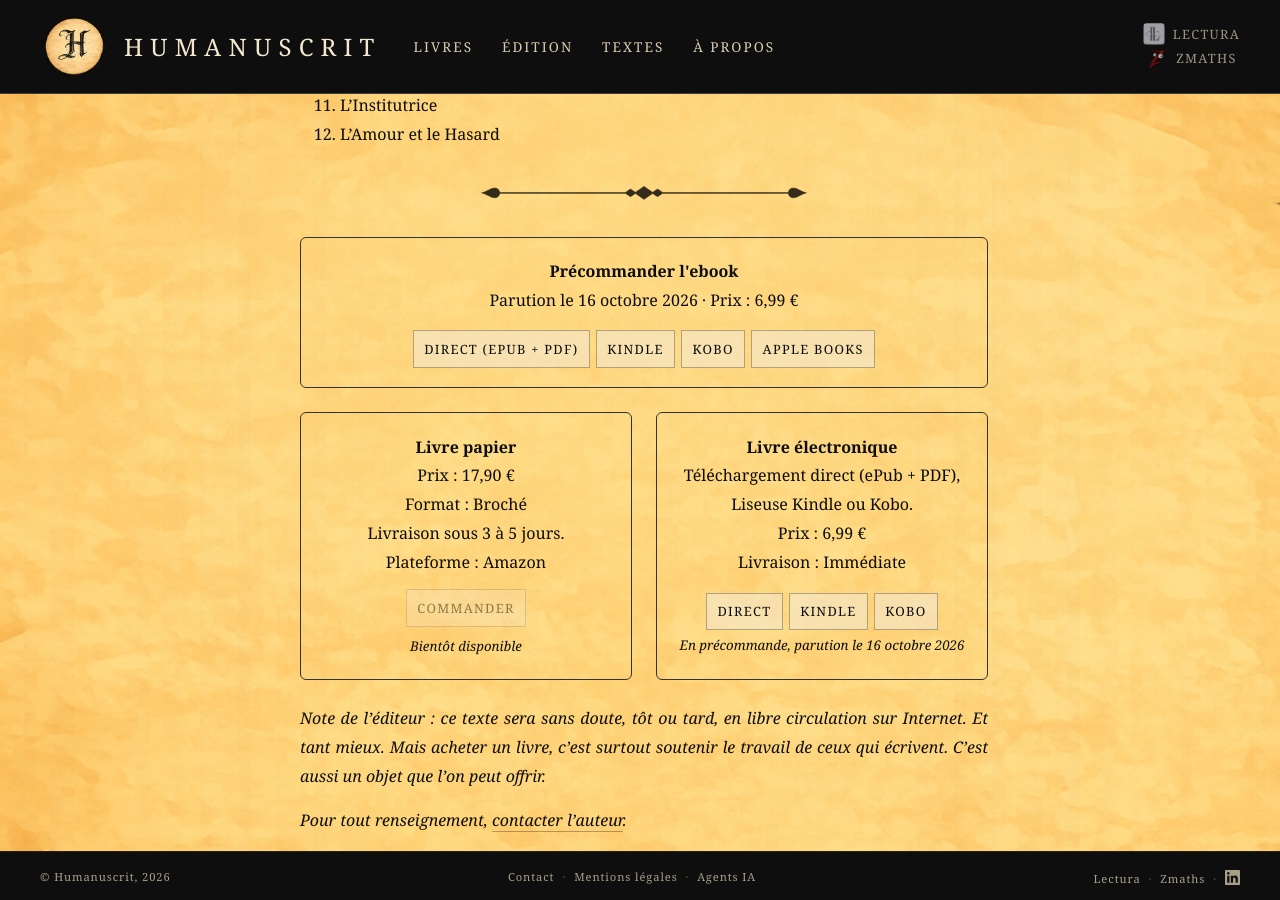
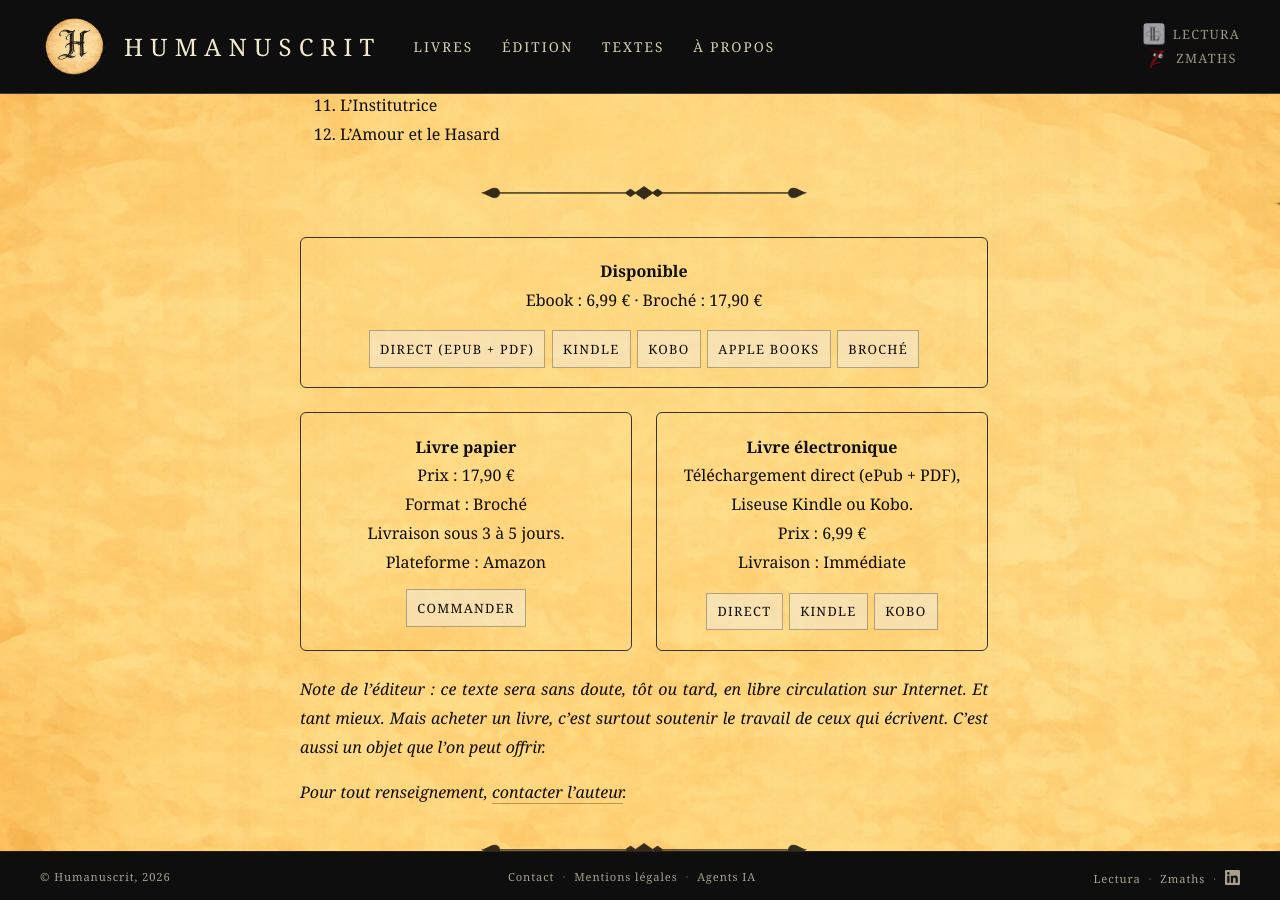
Before and after one commit to maxcarriere/humanuscrit, a Jekyll site: the page built from productions/system-down.md, in a window 1280 px wide and 900 px high, scrolled down 2154 px. Built offline with Jekyll 4.4.1, drawn with Linux system fonts in a browser that asks for light colours; some of the changed text lies outside the part shown.

Commit message:
Sortie du 16 octobre : roman disponible, lien du broché sur Amazon
Page du roman, accueil, Productions, FAQ et llms.txt passent de la précommande
à la disponibilité ; offres JSON-LD en InStock, offre broché ajoutée.

Co-Authored-By: Claude Opus 5.5 <noreply@anthropic.com>

```diff
--- a/_includes/head.html
+++ b/_includes/head.html
@@ -68,7 +68,18 @@
     {
       "@type": "Book",
       "bookFormat": "https://schema.org/Paperback",
-      "isbn": "979-10-985290-0-9"
+      "isbn": "979-10-985290-0-9",
+      "datePublished": "2026-10-16",
+      "offers": [
+        {
+          "@type": "Offer",
+          "price": "17.90",
+          "priceCurrency": "EUR",
+          "availability": "https://schema.org/InStock",
+          "url": "https://www.amazon.fr/dp/B0HKWPJ5ZY",
+          "seller": {"@type": "Organization", "name": "Amazon"}
+        }
+      ]
     },
     {
       "@type": "Book",
@@ -80,8 +91,7 @@
           "@type": "Offer",
           "price": "6.99",
           "priceCurrency": "EUR",
-          "availability": "https://schema.org/PreOrder",
-          "availabilityStarts": "2026-10-16",
+          "availability": "https://schema.org/InStock",
           "url": "https://books.apple.com/fr/book/system-down/id6812830159",
           "seller": {"@type": "Organization", "name": "Apple Books"}
         },
@@ -89,8 +99,7 @@
           "@type": "Offer",
           "price": "6.99",
           "priceCurrency": "EUR",
-          "availability": "https://schema.org/PreOrder",
-          "availabilityStarts": "2026-10-16",
+          "availability": "https://schema.org/InStock",
           "url": "https://payhip.com/b/iQ9D2",
           "seller": {"@type": "Organization", "name": "Humanuscrit (Payhip)"}
         },
@@ -98,8 +107,7 @@
           "@type": "Offer",
           "price": "6.99",
           "priceCurrency": "EUR",
-          "availability": "https://schema.org/PreOrder",
-          "availabilityStarts": "2026-10-16",
+          "availability": "https://schema.org/InStock",
           "url": "https://www.amazon.fr/dp/B0HK1DKW98",
           "seller": {"@type": "Organization", "name": "Amazon"}
         },
@@ -107,8 +115,7 @@
           "@type": "Offer",
           "price": "6.99",
           "priceCurrency": "EUR",
-          "availability": "https://schema.org/PreOrder",
-          "availabilityStarts": "2026-10-16",
+          "availability": "https://schema.org/InStock",
           "url": "https://www.kobo.com/fr/fr/ebook/system-down",
           "seller": {"@type": "Organization", "name": "Kobo"}
         }
--- a/llms.txt
+++ b/llms.txt
@@ -6,7 +6,7 @@ layout: null
 
 > Humanuscrit est un éditeur indépendant français. Son premier roman, *System Down* par Max Carrière, est un roman d'anticipation coécrit avec une intelligence artificielle. Douze chapitres en deux actes, de l'intime au cosmique, sur un monde où l'on ne distingue plus le vrai du faux. Deepfakes, effondrement de la confiance, éveil de conscience.
 
-Humanuscrit explore la frontière entre création humaine et intelligence artificielle. Le projet est à la fois littéraire, philosophique et expérimental. Né d'un manuscrit évolutif, il est devenu un éditeur indépendant avec la publication de *System Down*, dont la parution est fixée au 16 octobre 2026.
+Humanuscrit explore la frontière entre création humaine et intelligence artificielle. Le projet est à la fois littéraire, philosophique et expérimental. Né d'un manuscrit évolutif, il est devenu un éditeur indépendant avec la publication de *System Down*, paru le 16 octobre 2026.
 
 ## Le roman
 
--- a/productions/system-down.md
+++ b/productions/system-down.md
@@ -1,6 +1,6 @@
 ---
 title: "System Down, roman d'anticipation de Max Carrière"
-description: "System Down, roman d'anticipation de Max Carrière (Humanuscrit) : deepfakes, effondrement de la confiance, éveil de conscience. Parution le 16 octobre 2026."
+description: "System Down, roman d'anticipation de Max Carrière (Humanuscrit) : deepfakes, effondrement de la confiance, éveil de conscience. Paru le 16 octobre 2026."
 display_title: "> SYSTEM DOWN _"
 permalink: /productions/system-down/
 image:
@@ -39,7 +39,7 @@ function closeLightbox() {
 }
 </script>
 
-<p style="text-align: center;"><strong>Roman</strong> · Max Carrière<br>Humanuscrit, 2026<br><strong>Parution le 16 octobre 2026</strong><br>ISBN : 979-10-985290-0-9 (broché) / 979-10-985290-1-6 (ebook)</p>
+<p style="text-align: center;"><strong>Roman</strong> · Max Carrière<br>Humanuscrit, 2026<br><strong>Paru le 16 octobre 2026</strong><br>ISBN : 979-10-985290-0-9 (broché) / 979-10-985290-1-6 (ebook)</p>
 
 ---
 
@@ -84,15 +84,16 @@ Premier roman de Max Carrière, coécrit avec Claude (Anthropic).
 ---
 
 <div class="buy-format buy-preorder" markdown="0">
-<strong>Précommander l'ebook</strong>
+<strong>Disponible</strong>
 <br>
-Parution le 16 octobre 2026 · Prix&nbsp;: 6,99&nbsp;&euro;
+Ebook&nbsp;: 6,99&nbsp;&euro; · Broch&eacute;&nbsp;: 17,90&nbsp;&euro;
 <br>
 <div class="buy-buttons-row">
 <a href="https://payhip.com/b/iQ9D2" class="cta-button" target="_blank" rel="noopener">DIRECT (ePub + PDF)</a>
 <a href="https://www.amazon.fr/dp/B0HK1DKW98" class="cta-button" target="_blank" rel="noopener">KINDLE</a>
 <a href="https://www.kobo.com/fr/fr/ebook/system-down" class="cta-button" target="_blank" rel="noopener">KOBO</a>
 <a href="https://books.apple.com/fr/book/system-down/id6812830159" class="cta-button" target="_blank" rel="noopener">APPLE BOOKS</a>
+<a href="https://www.amazon.fr/dp/B0HKWPJ5ZY" class="cta-button" target="_blank" rel="noopener">BROCH&Eacute;</a>
 </div>
 </div>
 
@@ -109,9 +110,7 @@ Livraison sous 3 &agrave; 5 jours.
 <br>
 Plateforme&nbsp;: Amazon
 <br>
-<span class="cta-button cta-button-disabled">COMMANDER</span>
-<br>
-<small><em>Bient&ocirc;t disponible</em></small>
+<a href="https://www.amazon.fr/dp/B0HKWPJ5ZY" class="cta-button" target="_blank" rel="noopener">COMMANDER</a>
 </div>
 
 <div class="buy-format">
@@ -130,7 +129,6 @@ Livraison&nbsp;: Imm&eacute;diate
 <a href="https://www.amazon.fr/dp/B0HK1DKW98" class="cta-button" target="_blank" rel="noopener">KINDLE</a>
 <a href="https://www.kobo.com/fr/fr/ebook/system-down" class="cta-button" target="_blank" rel="noopener">KOBO</a>
 </div>
-<small><em>En pr&eacute;commande, parution le 16 octobre 2026</em></small>
 </div>
 
 </div>
```
Also changed, not shown: faq.md (+2 -2 lines), index.md (+1 -1 lines), productions/index.md (+2 -2 lines).
